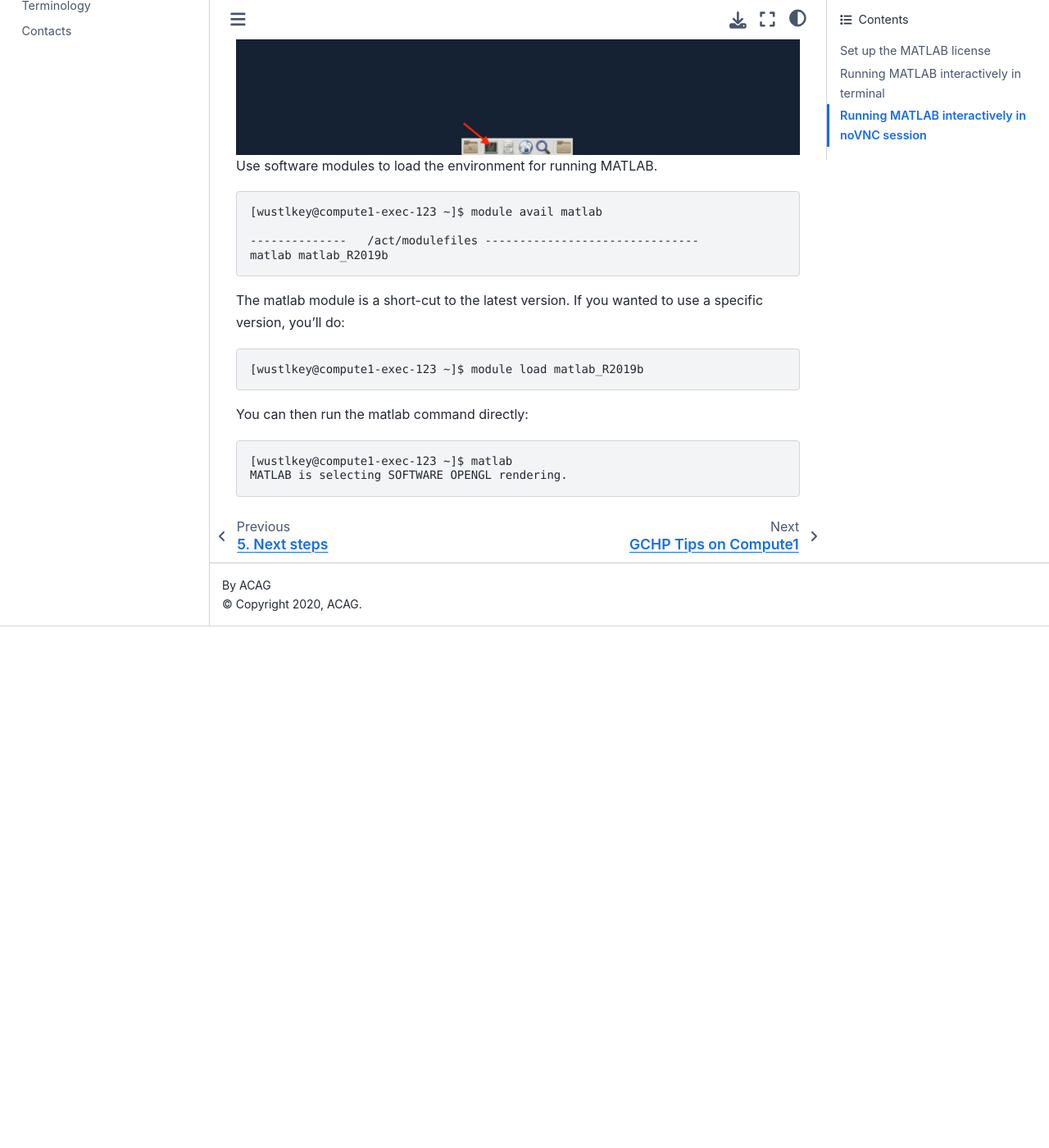
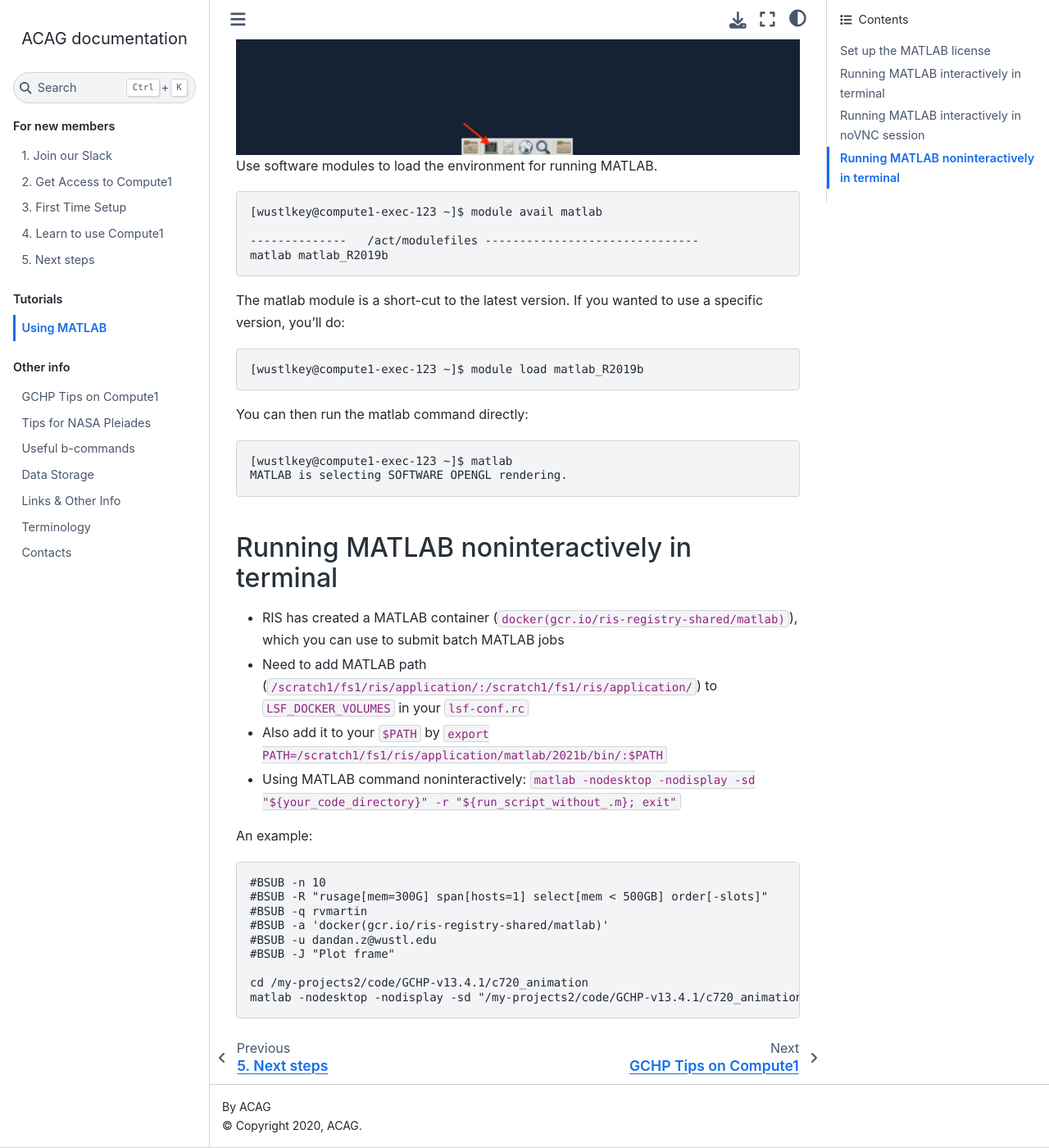
Before and after one commit to Atmospheric-Composition-Analysis-Group/Getting-Started, a Sphinx documentation site: the page built from source/using_matlab.rst, in a window 1280 px wide and 1400 px high, scrolled down 4164 px. Shown: the whole window at 82% size. Built offline with Sphinx 7.4.7 and the Sphinx Book theme 1.1.4, drawn with Linux system fonts in a browser that asks for light colours; before the commit the page ends 4928 px from its top, so only the background shows below that.

Commit message:
update matlab

```diff
--- a/source/glossary.rst
+++ b/source/glossary.rst
@@ -6,7 +6,7 @@
 ===========
 .. note::
 
-   If the glossary is missing a term you don't underrstand, please contact |glossary-contact|.
+   If the glossary is missing a term you don't understand, please contact |glossary-contact|.
 
 .. glossary::
    :sorted:
--- a/source/using_matlab.rst
+++ b/source/using_matlab.rst
@@ -180,3 +180,28 @@
 
    [wustlkey@compute1-exec-123 ~]$ matlab
    MATLAB is selecting SOFTWARE OPENGL rendering.
+
+Running MATLAB noninteractively in terminal
+-------------------------------------------
+
+* RIS has created a MATLAB container (:code:`docker(gcr.io/ris-registry-shared/matlab)`), which you can use to submit batch MATLAB jobs
+
+* Need to add MATLAB path (:code:`/scratch1/fs1/ris/application/:/scratch1/fs1/ris/application/`) to :code:`LSF_DOCKER_VOLUMES` in your :code:`lsf-conf.rc`
+
+* Also add it to your :code:`$PATH` by :code:`export PATH=/scratch1/fs1/ris/application/matlab/2021b/bin/:$PATH`
+
+* Using MATLAB command noninteractively: :code:`matlab -nodesktop -nodisplay -sd "${your_code_directory}" -r "${run_script_without_.m}; exit"`
+
+An example:
+
+.. code-block:: none
+
+   #BSUB -n 10
+   #BSUB -R "rusage[mem=300G] span[hosts=1] select[mem < 500GB] order[-slots]"
+   #BSUB -q rvmartin
+   #BSUB -a 'docker(gcr.io/ris-registry-shared/matlab)'
+   #BSUB -u dandan.z@wustl.edu
+   #BSUB -J "Plot frame"
+
+   cd /my-projects2/code/GCHP-v13.4.1/c720_animation
+   matlab -nodesktop -nodisplay -sd "/my-projects2/code/GCHP-v13.4.1/c720_animation" -r "Plot_C720_HTAPv3_AOD_Species_201801_frame; exit"
```
